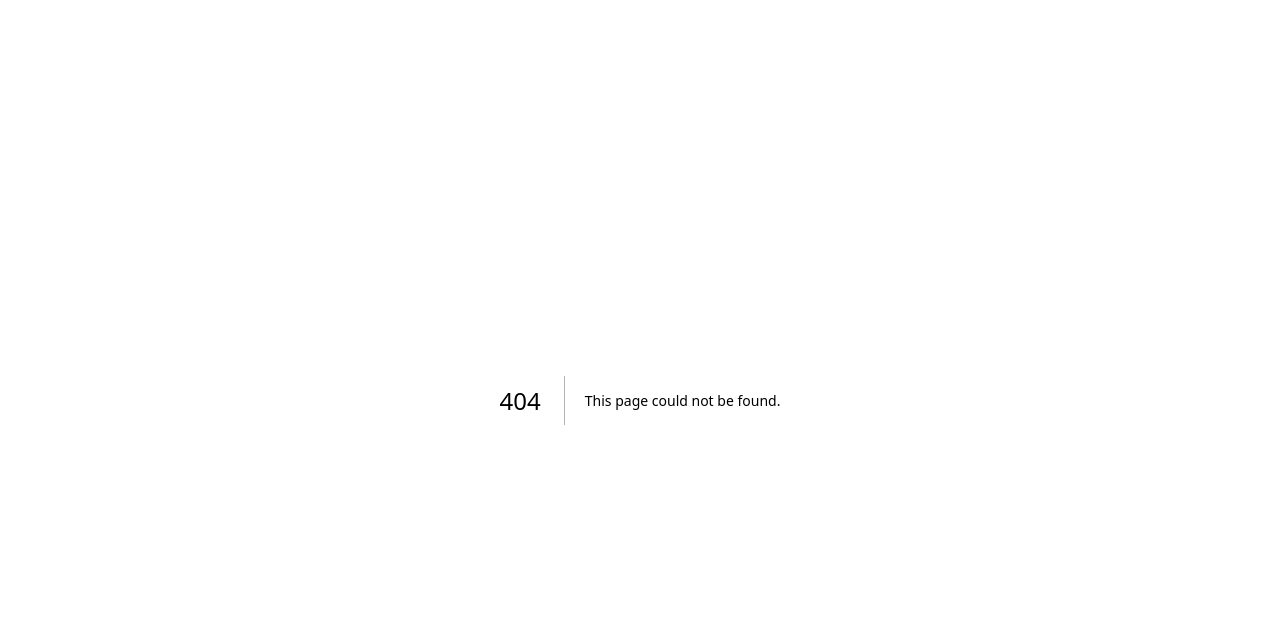
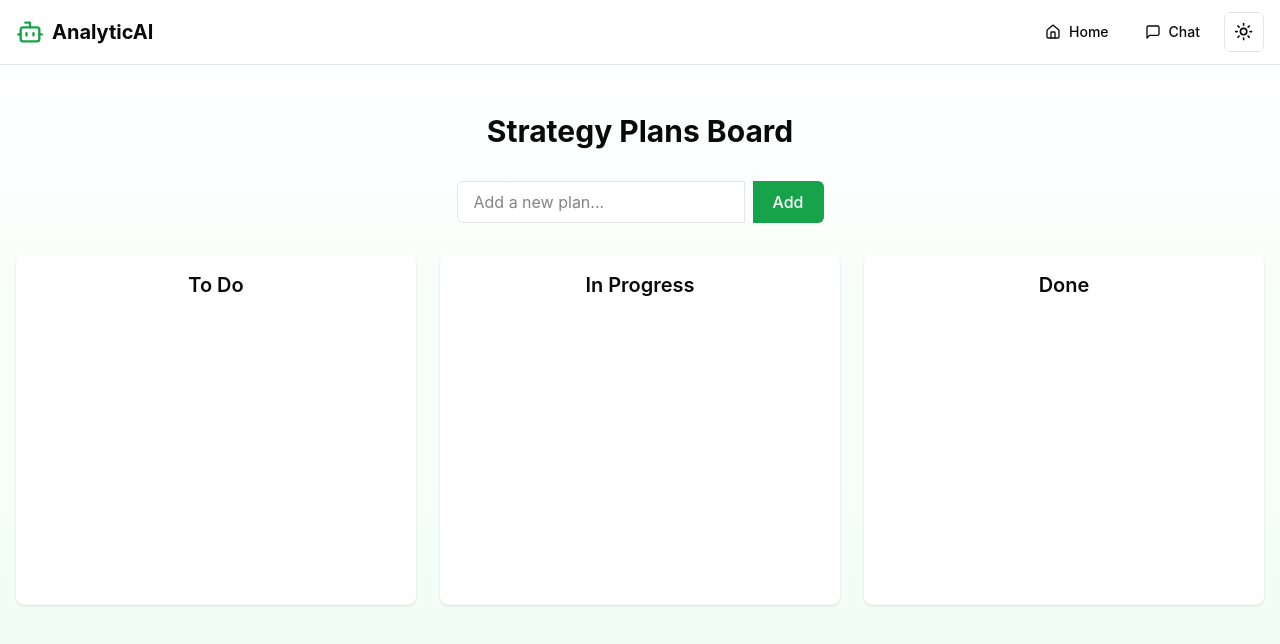
Before and after one commit to Riddhimaan-Senapati/consulting-chatbot, a Next.js app in the folder frontend/: page /plans in a window 1280 px wide. Before the commit this address had no page. Shown: the top 644 px of the page. Built offline with nearby package versions, Linux system fonts and the light colour scheme.

Commit message:
added a new plans page to the webiste where use can store their strategy plans etc, updated the README and the rest of pages to add navigation to the plan page. For now the plans are not stored anywhere so the user loses them after a session.

```diff
--- a/frontend/app/chat/page.tsx
+++ b/frontend/app/chat/page.tsx
@@ -2,7 +2,7 @@
 
 import { useState, useEffect } from 'react';
 import { Button } from "@/components/ui/button";
-import { Bot, Send, Home, Mic, MicOff, Volume2, VolumeX, Copy, Check, Download,RefreshCw } from "lucide-react";
+import { Bot, Send, Home, Mic, MicOff, Volume2, VolumeX, Copy, Check, Download, RefreshCw, ListTodo } from "lucide-react";
 import Link from 'next/link';
 import ReactMarkdown from 'react-markdown';
 import { ThemeToggle } from "@/components/ui/theme-toggle";
@@ -347,6 +347,12 @@ export default function Chat() {
   Back to Home
 </Button>
           </Link>
+          <Link href="/plans">
+            <Button variant="outline" className="w-full flex items-center justify-start h-12 px-4 gap-2">
+  <ListTodo className="h-5 w-5" />
+  Plans Board
+</Button>
+          </Link>
           <Button variant="outline" className="w-full flex items-center justify-start h-12 px-4 gap-2" onClick={handleDownload}>
   <Download className="h-5 w-5" />
   Download Chat
--- a/frontend/app/page.tsx
+++ b/frontend/app/page.tsx
@@ -1,7 +1,7 @@
 'use client';
 
 import { Button } from "@/components/ui/button";
-import { Bot, BarChart3, Brain, LineChart, LogIn, UserPlus } from "lucide-react";
+import { Bot, BarChart3, Brain, LineChart, LogIn, UserPlus, ListTodo } from "lucide-react";
 import Link from 'next/link';
 import { ThemeToggle } from "@/components/ui/theme-toggle";
 
@@ -16,6 +16,12 @@ export default function Home() {
             <span className="text-2xl font-bold">AnalyticAI</span>
           </div>
           <div className="flex gap-4 items-center">
+            <Link href="/plans">
+              <Button variant="secondary">
+                <ListTodo className="mr-2 h-4 w-4" />
+                Plans Board
+              </Button>
+            </Link>
             <ThemeToggle />
             <Button variant="outline">
               <LogIn className="mr-2 h-4 w-4" />
@@ -45,7 +51,7 @@ export default function Home() {
 
       {/* Features Section */}
       <div className="container mx-auto px-4 py-16">
-        <div className="grid md:grid-cols-3 gap-8">
+        <div className="grid md:grid-cols-4 gap-8">
           <div className="bg-card p-6 rounded-lg">
             <BarChart3 className="h-12 w-12 text-primary mb-4" />
             <h3 className="text-xl font-semibold mb-2">SWOT Analysis</h3>
@@ -67,6 +73,13 @@ export default function Home() {
               Comprehensive analysis of Political, Economic, Social, Technological, Legal, and Environmental factors.
             </p>
           </div>
+          <div className="bg-card p-6 rounded-lg">
+            <ListTodo className="h-12 w-12 text-primary mb-4" />
+            <h3 className="text-xl font-semibold mb-2">Plans Board</h3>
+            <p className="text-muted-foreground">
+              Organize, track, and manage your strategic plans in one place. Use drag-and-drop to move tasks between status columns and keep your team aligned.
+            </p>
+          </div>
         </div>
       </div>
 
--- /dev/null
+++ b/frontend/app/plans/page.tsx
@@ -0,0 +1,158 @@
+"use client";
+import React, { useState } from 'react';
+import { DragDropContext, Droppable, Draggable, DropResult } from '@hello-pangea/dnd';
+import { ListTodo, Loader2, CheckCircle2, Bot, MessageSquare, Home as HomeIcon } from 'lucide-react';
+import Link from 'next/link';
+import { ThemeToggle } from '@/components/ui/theme-toggle';
+import { Button } from '@/components/ui/button';
+
+interface Plan {
+  id: number;
+  text: string;
+}
+
+const initialPlans: Plan[] = [];
+
+const PlansPage = () => {
+  const [columns, setColumns] = useState({
+    todo: { name: 'To Do', items: initialPlans },
+    inProgress: { name: 'In Progress', items: [] as Plan[] },
+    done: { name: 'Done', items: [] as Plan[] },
+  });
+  const [input, setInput] = useState('');
+  const [idCounter, setIdCounter] = useState(1);
+
+  const addPlan = () => {
+    if (input.trim() === '') return;
+    setColumns((prev) => ({
+      ...prev,
+      todo: {
+        ...prev.todo,
+        items: [...prev.todo.items, { id: idCounter, text: input }],
+      },
+    }));
+    setIdCounter(idCounter + 1);
+    setInput('');
+  };
+
+  const onDragEnd = (result: DropResult) => {
+    const { source, destination } = result;
+    if (!destination) return;
+    if (source.droppableId === destination.droppableId && source.index === destination.index) return;
+    const sourceCol = columns[source.droppableId as keyof typeof columns];
+    const destCol = columns[destination.droppableId as keyof typeof columns];
+    const sourceItems = Array.from(sourceCol.items);
+    const [removed] = sourceItems.splice(source.index, 1);
+    if (source.droppableId === destination.droppableId) {
+      sourceItems.splice(destination.index, 0, removed);
+      setColumns({
+        ...columns,
+        [source.droppableId]: {
+          ...sourceCol,
+          items: sourceItems,
+        },
+      });
+    } else {
+      const destItems = Array.from(destCol.items);
+      destItems.splice(destination.index, 0, removed);
+      setColumns({
+        ...columns,
+        [source.droppableId]: {
+          ...sourceCol,
+          items: sourceItems,
+        },
+        [destination.droppableId]: {
+          ...destCol,
+          items: destItems,
+        },
+      });
+    }
+  };
+
+  return (
+    <div className="min-h-screen bg-gradient-to-b from-background to-secondary">
+      {/* Navigation Bar */}
+      <nav className="w-full border-b border-border bg-background/80 sticky top-0 z-10 backdrop-blur">
+        <div className="container mx-auto px-4 py-3 flex justify-between items-center">
+          {/* Logo and Brand */}
+          <div className="flex items-center gap-2">
+            <Bot className="h-7 w-7 text-primary" />
+            <span className="text-xl font-bold">AnalyticAI</span>
+          </div>
+          {/* Navigation Links */}
+          <div className="flex gap-3 items-center">
+            <Link href="/">
+              <Button variant="ghost" size="sm" className="flex items-center gap-2">
+                <HomeIcon className="h-4 w-4" /> Home
+              </Button>
+            </Link>
+            <Link href="/chat">
+              <Button variant="ghost" size="sm" className="flex items-center gap-2">
+                <MessageSquare className="h-4 w-4" /> Chat
+              </Button>
+            </Link>
+            <ThemeToggle />
+          </div>
+        </div>
+      </nav>
+      {/* Main Content */}
+      <div className="container mx-auto px-4 pt-12 pb-16">
+        <h1 className="text-3xl font-bold text-center mb-8">Strategy Plans Board</h1>
+        <div className="flex justify-center mb-8 gap-2">
+          <input
+            className="border border-input rounded-l-md px-4 py-2 focus:outline-none w-72 text-base bg-background"
+            value={input}
+            onChange={e => setInput(e.target.value)}
+            placeholder="Add a new plan..."
+          />
+          <button
+            className="bg-primary text-white px-5 py-2 rounded-r-md font-medium hover:bg-primary/90 transition"
+            onClick={addPlan}
+          >
+            Add
+          </button>
+        </div>
+        <DragDropContext onDragEnd={onDragEnd}>
+          <div className="grid grid-cols-1 md:grid-cols-3 gap-6">
+            {Object.entries(columns).map(([colId, col]) => (
+              <div key={colId} className="bg-card rounded-lg p-4 min-h-[350px] shadow-sm flex flex-col">
+                <h2 className="text-xl font-semibold text-center mb-4">{col.name}</h2>
+                <Droppable droppableId={colId}>
+                  {(provided, snapshot) => (
+                    <div
+                      ref={provided.innerRef}
+                      {...provided.droppableProps}
+                      className={`flex-1 space-y-4 transition-colors ${snapshot.isDraggingOver ? 'bg-secondary' : ''} p-1 rounded`}
+                    >
+                      {col.items.map((plan, idx) => (
+                        <Draggable draggableId={plan.id.toString()} index={idx} key={plan.id}>
+                          {(provided, snapshot) => (
+                            <div
+                              ref={provided.innerRef}
+                              {...provided.draggableProps}
+                              {...provided.dragHandleProps}
+                              className={`bg-white rounded shadow flex items-center gap-3 px-4 py-3 mb-2 ${snapshot.isDragging ? 'ring-2 ring-primary' : ''}`}
+                            >
+                              {/* Icon based on column */}
+                              {colId === 'todo' && <ListTodo className="text-primary w-5 h-5 shrink-0" />}
+                              {colId === 'inProgress' && <Loader2 className="text-yellow-500 animate-spin w-5 h-5 shrink-0" />}
+                              {colId === 'done' && <CheckCircle2 className="text-green-600 w-5 h-5 shrink-0" />}
+                              <span className={`ml-1 text-base ${colId === 'done' ? 'opacity-60 line-through' : ''}`}>{plan.text}</span>
+                            </div>
+                          )}
+                        </Draggable>
+                      ))}
+                      {provided.placeholder}
+                    </div>
+                  )}
+                </Droppable>
+              </div>
+            ))}
+          </div>
+        </DragDropContext>
+      </div>
+    </div>
+  );
+};
+
+export default PlansPage;
--- a/frontend/package.json
+++ b/frontend/package.json
@@ -9,6 +9,7 @@
     "lint": "next lint"
   },
   "dependencies": {
+    "@hello-pangea/dnd": "^18.0.1",
     "@hookform/resolvers": "^4.1.3",
     "@next/swc-wasm-nodejs": "15.2.2",
     "@radix-ui/react-accordion": "^1.2.3",
```
Also changed, not shown: 2 other files (tests, documents, lock files or other folders).
